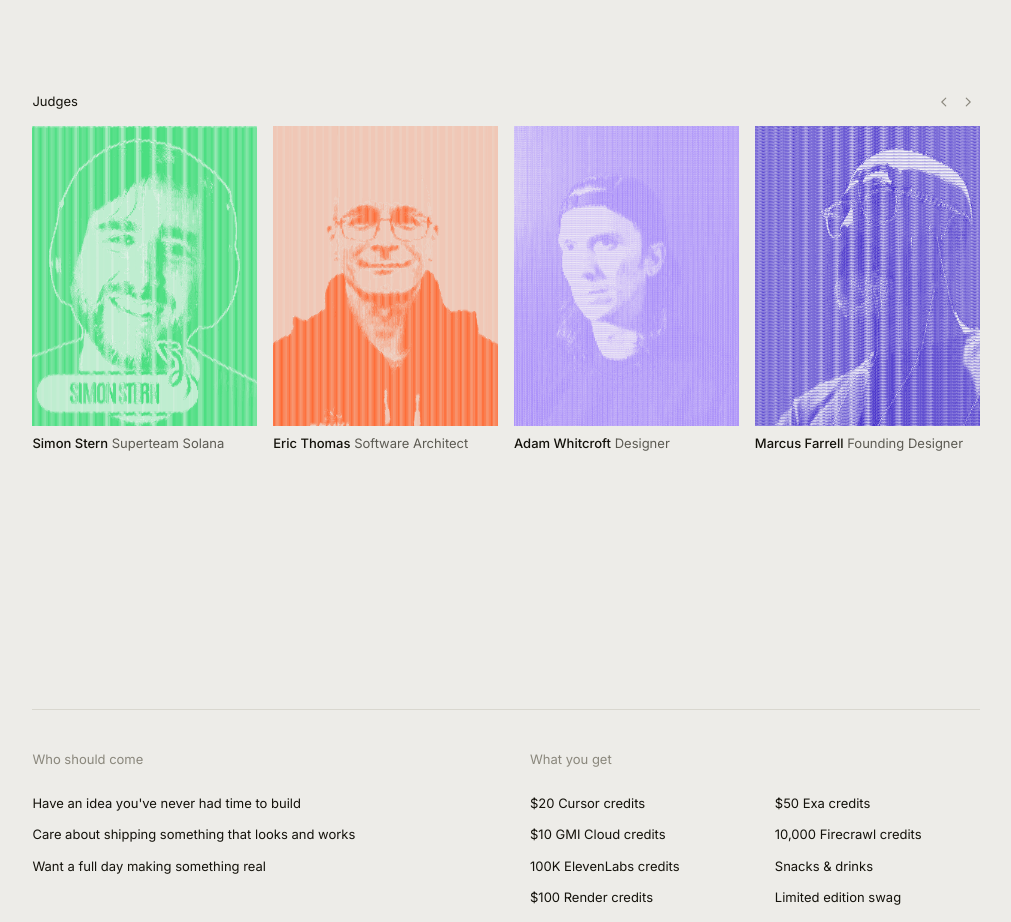
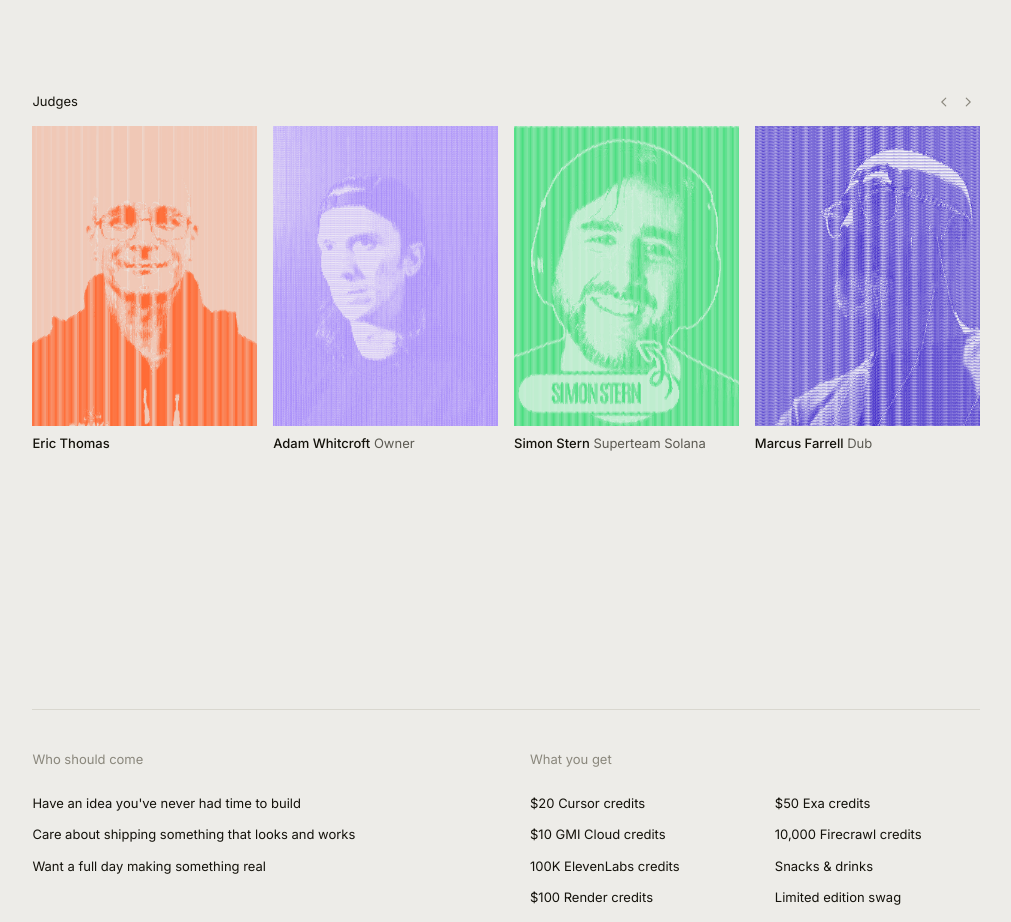
Before and after one commit to Alhwyn/cursor-victoria, a React (Vite) app: page / in a window 1280 px wide. Shown: the part 2840-3762 px from the top of the page, without its empty margins (134-1145 px from the left). Built offline with nearby package versions, Linux system fonts and the light colour scheme; a web font is replaced by a local one.

Commit message:
Show judge companies and reorder the row
Eric, Adam, Simon, then Marcus (Dub). Captions use company names instead of job titles.

```diff
--- a/src/JudgesSection.tsx
+++ b/src/JudgesSection.tsx
@@ -107,8 +107,13 @@ export function JudgesSection() {
               />
             </div>
             <p className="type-sm">
-              <span className="font-medium text-[var(--fg)]">{judge.name}</span>{" "}
-              <span className="text-[var(--fg-secondary)]">{judge.role}</span>
+              <span className="font-medium text-[var(--fg)]">{judge.name}</span>
+              {judge.company ? (
+                <>
+                  {" "}
+                  <span className="text-[var(--fg-secondary)]">{judge.company}</span>
+                </>
+              ) : null}
             </p>
           </a>
         ))}
--- a/src/judges.ts
+++ b/src/judges.ts
@@ -7,20 +7,9 @@ export const judgesHeading = "Judges";
 
 export const judges = [
   {
-    slug: "simon-stern",
-    name: "Simon Stern",
-    role: "Superteam Solana",
-    handle: "@Superteam",
-    href: "https://x.com/SimiStern",
-    photo: simonStern,
-    preset: "Green",
-    background: "#e6f2ea",
-    foreground: "#4ade80",
-  },
-  {
     slug: "eric-thomas",
     name: "Eric Thomas",
-    role: "Software Architect",
+    company: "",
     handle: "Victoria, BC",
     href: "https://www.linkedin.com/in/eric-thomas-32985a4/",
     photo: ericThomas,
@@ -31,7 +20,7 @@ export const judges = [
   {
     slug: "adam-whitcroft",
     name: "Adam Whitcroft",
-    role: "Designer",
+    company: "Owner",
     handle: "@Owner",
     href: "https://x.com/AdamWhitcroft",
     photo: adamWhitcroft,
@@ -40,9 +29,20 @@ export const judges = [
     foreground: "#6b8cff",
   },
   {
+    slug: "simon-stern",
+    name: "Simon Stern",
+    company: "Superteam Solana",
+    handle: "@Superteam",
+    href: "https://x.com/SimiStern",
+    photo: simonStern,
+    preset: "Green",
+    background: "#e6f2ea",
+    foreground: "#4ade80",
+  },
+  {
     slug: "marcus-farrell",
     name: "Marcus Farrell",
-    role: "Founding Designer",
+    company: "Dub",
     handle: "@Dub",
     href: "https://x.com/farrellmarcus",
     photo: marcusFarrell,
```
Also changed, not shown: 1 other file (tests, documents, lock files or other folders).
